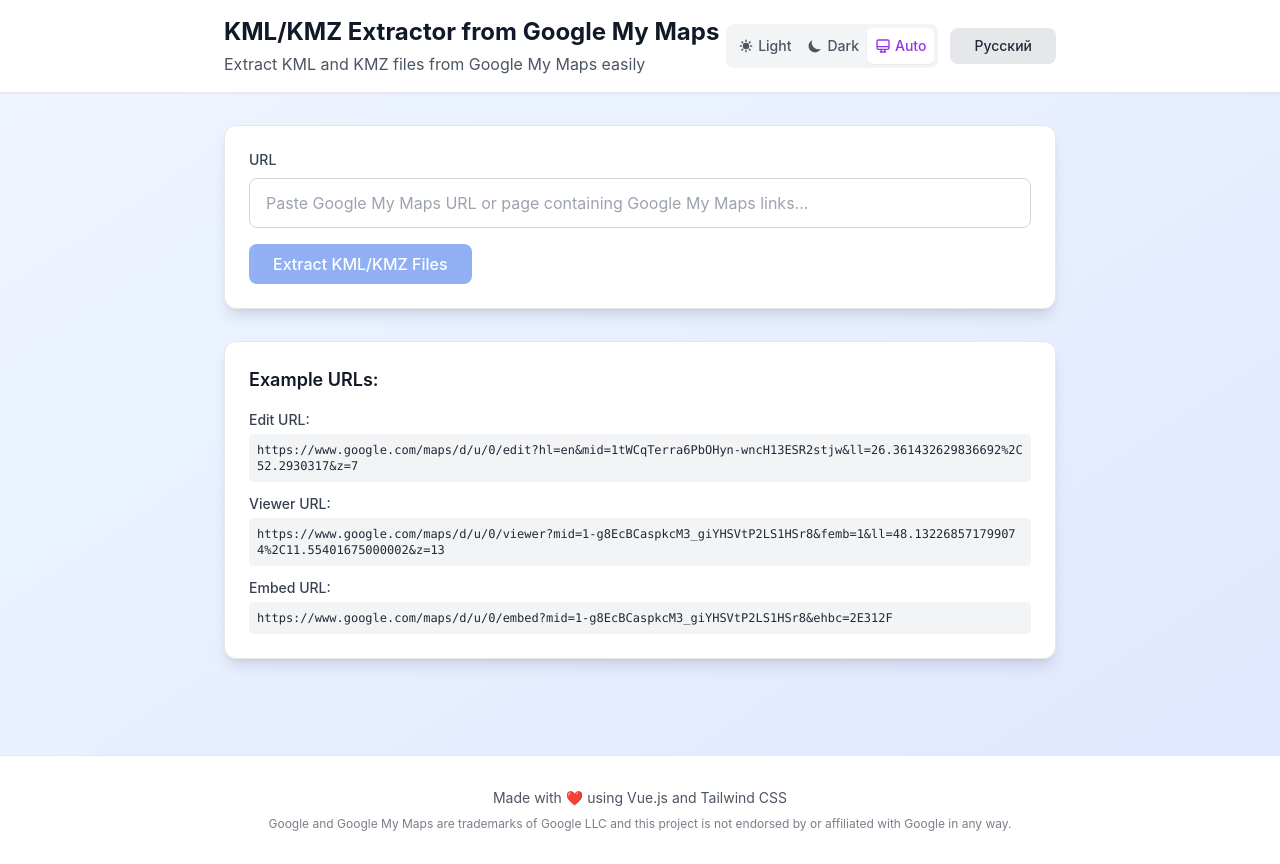
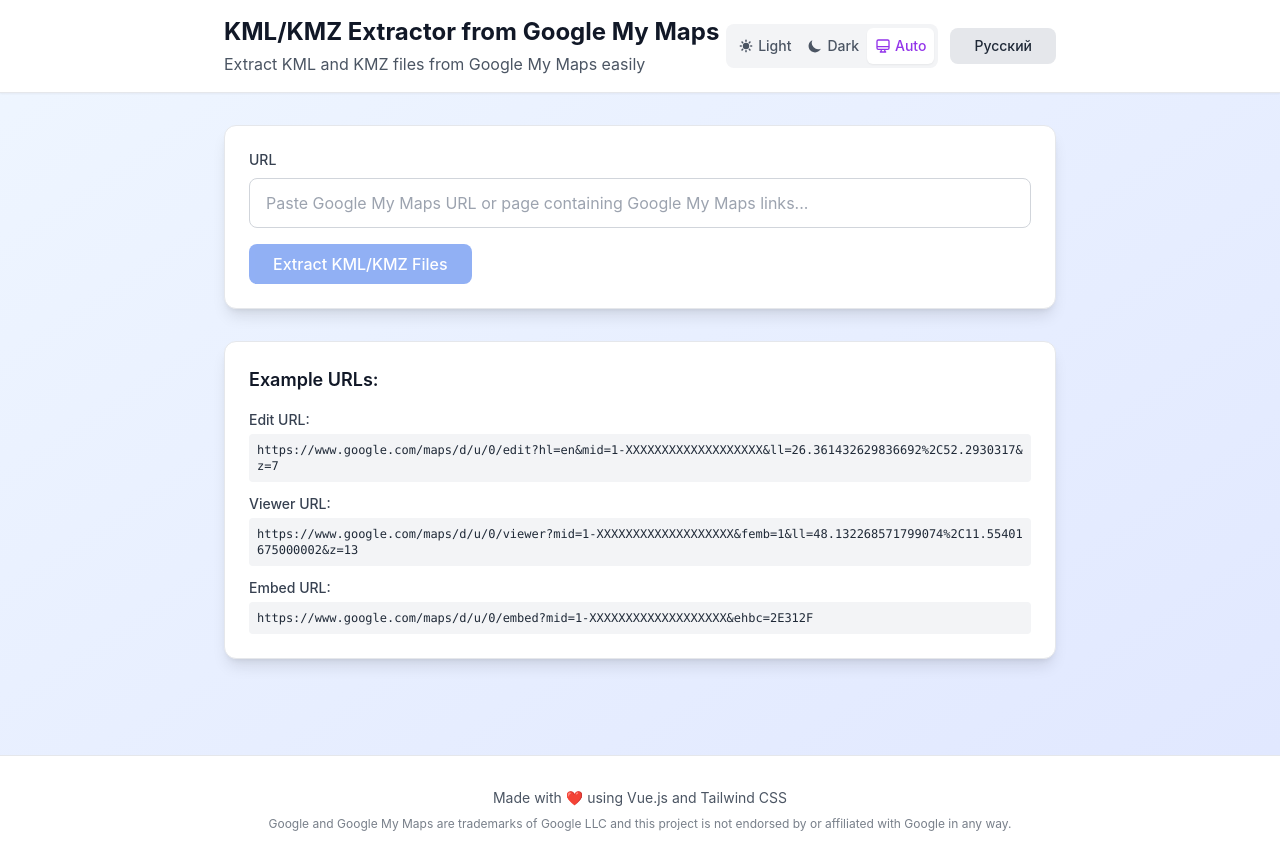
Before and after one commit to okainov/gmaps-kml-extractor, a Vue app: page / in a window 1280 px wide. Built offline with nearby package versions, Linux system fonts and the light colour scheme.

Commit message:
replace map ids to placeholders

```diff
--- a/src/App.vue
+++ b/src/App.vue
@@ -342,7 +342,7 @@
                             $t('examples.edit') }}:</span>
                         <code
                             class="block mt-1 p-2 bg-gray-100 dark:bg-gray-700 rounded text-xs break-all text-gray-800 dark:text-gray-200 theme-transition">
-              https://www.google.com/maps/d/u/0/edit?hl=en&mid=1tWCqTerra6PbOHyn-wncH13ESR2stjw&ll=26.361432629836692%2C52.2930317&z=7
+              https://www.google.com/maps/d/u/0/edit?hl=en&mid=1-XXXXXXXXXXXXXXXXXXX&ll=26.361432629836692%2C52.2930317&z=7
             </code>
                     </div>
 
@@ -351,7 +351,7 @@
                             $t('examples.viewer') }}:</span>
                         <code
                             class="block mt-1 p-2 bg-gray-100 dark:bg-gray-700 rounded text-xs break-all text-gray-800 dark:text-gray-200 theme-transition">
-              https://www.google.com/maps/d/u/0/viewer?mid=1-g8EcBCaspkcM3_giYHSVtP2LS1HSr8&femb=1&ll=48.132268571799074%2C11.55401675000002&z=13
+              https://www.google.com/maps/d/u/0/viewer?mid=1-XXXXXXXXXXXXXXXXXXX&femb=1&ll=48.132268571799074%2C11.55401675000002&z=13
             </code>
                     </div>
 
@@ -360,7 +360,7 @@
                             $t('examples.embed') }}:</span>
                         <code
                             class="block mt-1 p-2 bg-gray-100 dark:bg-gray-700 rounded text-xs break-all text-gray-800 dark:text-gray-200 theme-transition">
-              https://www.google.com/maps/d/u/0/embed?mid=1-g8EcBCaspkcM3_giYHSVtP2LS1HSr8&#038;ehbc=2E312F
+              https://www.google.com/maps/d/u/0/embed?mid=1-XXXXXXXXXXXXXXXXXXX&ehbc=2E312F
             </code>
                     </div>
                 </div>
```
